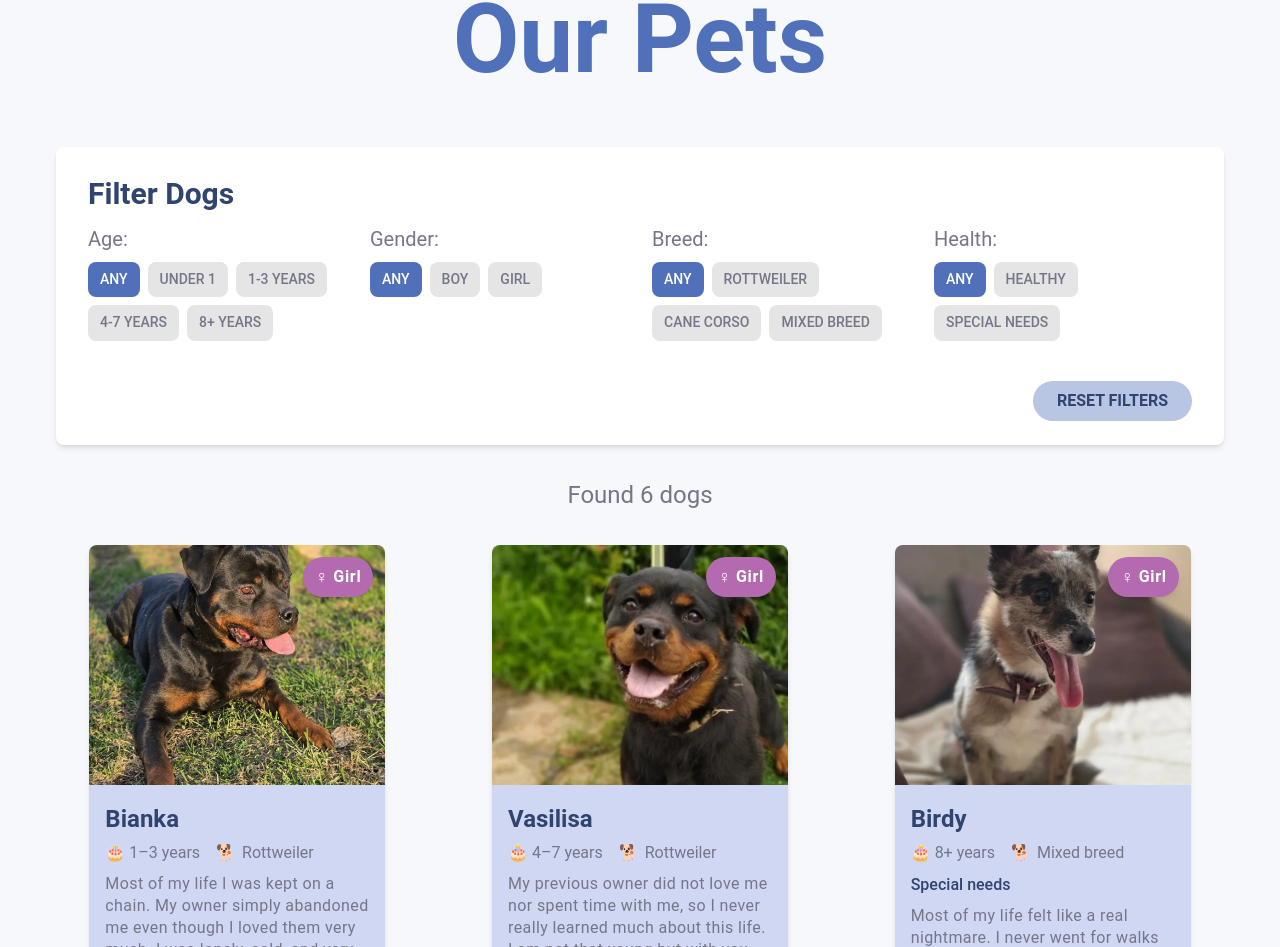
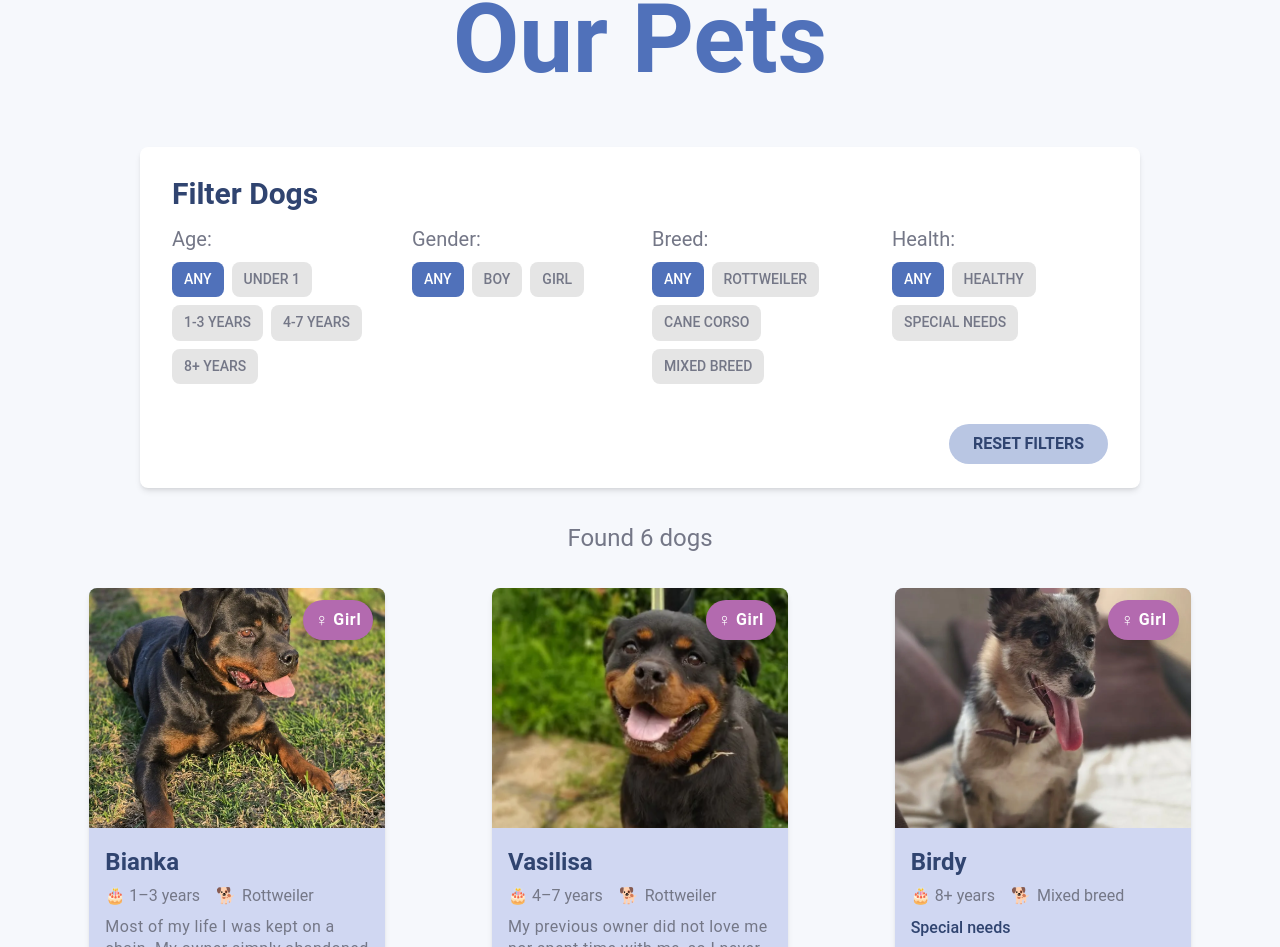
Before and after one commit to bavayra/dog-shelter, a React (Vite) app: page / in a window 1280 px wide. Shown: the part 861-1808 px from the top of the page. Built offline with nearby package versions, Linux system fonts and the light colour scheme; a web font is replaced by a local one.

Commit message:
style(filters-1280): decreased w of the filters' section. Set mx to auto

```diff
--- a/src/features/DogFilters.tsx
+++ b/src/features/DogFilters.tsx
@@ -52,7 +52,7 @@ const DogFilters = ({
 
   return (
     <section
-      className="4xl:w-400 4xl:mx-auto 5xl:w-440 mb-8 rounded-lg bg-white px-4 py-6 shadow-md sm:mx-4 md:px-8"
+      className="4xl:w-400 4xl:mx-auto 5xl:w-440 mb-8 rounded-lg bg-white px-4 py-6 shadow-md sm:mx-4 md:px-8 xl:mx-auto xl:w-250"
       aria-label="Filter dogs by age, gender, breed, and health"
     >
       <div className="mb-2">
```
